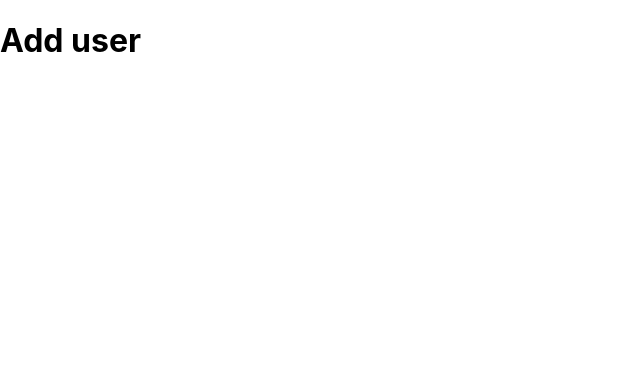
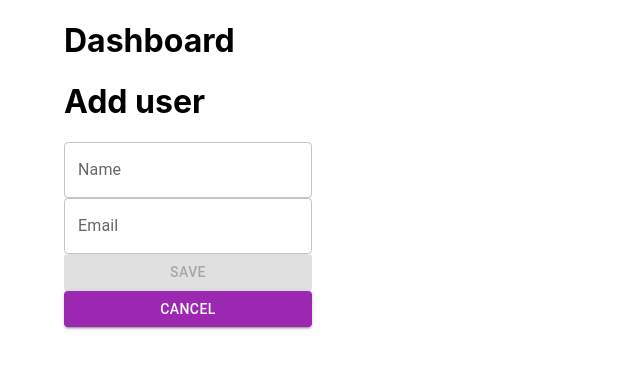
Before and after one commit to Dabgan/proexe-recruitment-task, a React (Create React App) app: page /add in a window 1280 px wide. Shown: the top 368 px of the page, without its empty margins (0-640 px from the left). Built offline with nearby package versions, Linux system fonts and the light colour scheme; no server answers.

Commit message:
fix: configure appropriate adding user

```diff
--- a/src/App.js
+++ b/src/App.js
@@ -1,23 +1,32 @@
 import React from 'react';
+import {
+    BrowserRouter as Router,
+    Navigate,
+    Route,
+    Routes,
+} from 'react-router-dom';
 
-import { BrowserRouter as Router, Routes, Route } from 'react-router-dom';
-import Home from './pages/home';
+import Layout from './components/Layout/Layout';
 import Add from './pages/add';
 import Edit from './pages/edit';
+import Home from './pages/home';
 
 function App() {
     return (
-        <div className="App">
-            <header className="App-header">
-                <Router>
-                    <Routes>
-                        <Route exact path="/" element={<Home />} />
-                        <Route path="/add" element={<Add />} />
-                        <Route path="/edit" element={<Edit />} />
-                    </Routes>
-                </Router>
-            </header>
-        </div>
+        <Router>
+            <Layout>
+                <Routes>
+                    <Route path="/" element={<Home />} />
+                    <Route path="/add" element={<Add />} />
+                    <Route
+                        exact
+                        path="/editPost/:userId"
+                        component={<Edit></Edit>}
+                    />
+                    <Route path="*" element={<Navigate to="/" replace />} />
+                </Routes>
+            </Layout>
+        </Router>
     );
 }
 
--- /dev/null
+++ b/src/components/Form/Form.css
@@ -0,0 +1,11 @@
+.form__control {
+    margin: 10px;
+    min-width: 300px;
+    border: 2px solid #069cc8;
+}
+.form__control {
+    border: 2px solid #2ce90a;
+}
+.textField {
+
+}
--- /dev/null
+++ b/src/components/Form/Form.jsx
@@ -0,0 +1,86 @@
+import React, { useState } from 'react';
+import { useDispatch } from 'react-redux';
+import { FormControl, TextField, Button } from '@mui/material';
+import { useNavigate } from 'react-router-dom';
+import { fetchAddUser } from '../../reducers/usersReducer';
+
+import './Form.css';
+// import { addUser } from '../redux/userSlice';
+
+const UserForm = ({ handleClose }) => {
+    const navigate = useNavigate();
+
+    const dispatch = useDispatch();
+    // const classes = useStyles();
+    const [name, setName] = useState('');
+    const [email, setEmail] = useState('');
+    const [emailError, setEmailError] = useState(false);
+
+    const isEmailValid = (email) => {
+        const emailRegex =
+            /^[a-zA-Z0-9._%+-]+@[a-zA-Z0-9.-]+\.[a-zA-Z]{2,}(?:\.[a-zA-Z]{2,})?$/;
+        return emailRegex.test(email);
+    };
+
+    const handleSave = () => {
+        if (!isEmailValid(email)) {
+            setEmailError('Please provide a valid email');
+            return;
+        }
+        dispatch(
+            fetchAddUser({
+                id: Math.floor(Math.random() * 1000),
+                name,
+                email,
+            })
+        );
+        navigate('/');
+    };
+
+    const handleCancel = () => {
+        navigate('/');
+    };
+
+    return (
+        <FormControl>
+            <TextField
+                id="name"
+                label="Name"
+                variant="outlined"
+                // className={}
+                value={name}
+                onChange={(event) => setName(event.target.value)}
+            />
+            <TextField
+                // className={'form__control'}
+                id="email"
+                label="Email"
+                variant="outlined"
+                // className={}
+                value={email}
+                onChange={(event) => setEmail(event.target.value)}
+                error={!!emailError}
+                helperText={emailError || ''}
+            />
+            <Button
+                variant="contained"
+                color="primary"
+                // className={classes.button}
+                onClick={handleSave}
+                disabled={!name || !email}
+            >
+                Save
+            </Button>
+            <Button
+                variant="contained"
+                color="secondary"
+                // className={classes.button}
+                onClick={handleCancel}
+            >
+                Cancel
+            </Button>
+        </FormControl>
+    );
+};
+
+export default UserForm;
--- /dev/null
+++ b/src/components/Layout/Layout.jsx
@@ -0,0 +1,21 @@
+import { Container } from '@mui/material';
+import { fetchUsers } from '../../reducers/usersReducer';
+import React, { useEffect } from 'react';
+import { useDispatch } from 'react-redux';
+
+const Layout = ({ children }) => {
+    const dispatch = useDispatch();
+
+    useEffect(() => {
+        dispatch(fetchUsers());
+    }, []);
+
+    return (
+        <Container>
+            <h1>Dashboard</h1>
+            {children}
+        </Container>
+    );
+};
+
+export default Layout;
--- a/src/components/UserList/UserList.jsx
+++ b/src/components/UserList/UserList.jsx
@@ -1,4 +1,4 @@
-import React, { useEffect } from 'react';
+import React from 'react';
 import {
     Table,
     TableBody,
@@ -10,21 +10,14 @@ import {
     CircularProgress,
     Button,
 } from '@mui/material';
-import { useSelector, useDispatch } from 'react-redux';
-import {
-    fetchUsers,
-    openModal,
-    selectAllUsers,
-} from '../../reducers/usersReducer';
+import { useSelector } from 'react-redux';
+import { selectAllUsers } from '../../reducers/usersReducer';
 import User from '../User/User';
+import { useNavigate } from 'react-router-dom';
 
 const UserList = () => {
     const { users, isLoading, error } = useSelector(selectAllUsers);
-    const dispatch = useDispatch();
-
-    useEffect(() => {
-        dispatch(fetchUsers());
-    }, []);
+    const navigate = useNavigate();
 
     if (isLoading) {
         return <CircularProgress />;
@@ -40,7 +33,7 @@ const UserList = () => {
                 <Button
                     variant="contained"
                     onClick={() => {
-                        dispatch(openModal());
+                        navigate('/add');
                     }}
                 >
                     Add user
--- a/src/components/UsersModal/UsersModal.jsx
+++ b/src/components/UsersModal/UsersModal.jsx
@@ -45,12 +45,6 @@ const UsersModal = () => {
         setEmailError(false);
     };
 
-    const isEmailValid = (email) => {
-        const emailRegex =
-            /^[a-zA-Z0-9._%+-]+@[a-zA-Z0-9.-]+\.[a-zA-Z]{2,}(?:\.[a-zA-Z]{2,})?$/;
-        return emailRegex.test(email);
-    };
-
     const cleanForm = () => {
         setName('');
         setEmail('');
@@ -65,12 +59,12 @@ const UsersModal = () => {
         if (!email) {
             return setEmailError('Email cannot be empty');
         }
-        if (!isEmailValid(email)) {
-            return setEmailError('Please enter a valid email address');
-        }
-        if (name && email && isEmailValid(email)) {
-            return { name, email };
-        }
+        // if (!isEmailValid(email)) {
+        //     return setEmailError('Please enter a valid email address');
+        // }
+        // if (name && email && isEmailValid(email)) {
+        //     return { name, email };
+        // }
     };
 
     const editUserInDatabase = (id, updatedUser) => async (dispatch) => {
@@ -87,13 +81,6 @@ const UsersModal = () => {
         if (user?.id) {
             dispatch(editUserInDatabase(user.id, { name, email }));
         } else {
-            dispatch(
-                fetchAddUser({
-                    id: Math.floor(Math.random() * 1000),
-                    name,
-                    email,
-                })
-            );
         }
 
         cleanForm();
@@ -106,7 +93,7 @@ const UsersModal = () => {
     };
 
     return (
-        <Modal open={isModalOpen} onClose={handleCloseModal} sx={style}>
+        // <Modal open={isModalOpen} onClose={handleCloseModal} sx={style}>
         <Box sx={style}>
             <TextField
                 label="Name"
@@ -143,7 +130,7 @@ const UsersModal = () => {
                 Cancel
             </Button>
         </Box>
-        </Modal>
+        // </Modal>
     );
 };
 
--- a/src/pages/add.jsx
+++ b/src/pages/add.jsx
@@ -1,9 +1,11 @@
 import React from 'react';
+import Form from '../components/Form/Form';
 
 const Add = () => {
     return (
         <div>
             <h1>Add user</h1>
+            <Form></Form>
         </div>
     );
 };
--- a/src/pages/home.jsx
+++ b/src/pages/home.jsx
@@ -5,9 +5,7 @@ import UsersModal from './../components/UsersModal/UsersModal';
 const Home = () => {
     return (
         <div>
-            <h1>Dashboard</h1>
             <UserList></UserList>
-            <UsersModal></UsersModal>
         </div>
     );
 };
```
Lines whose indentation alone changed are shown as unchanged.
